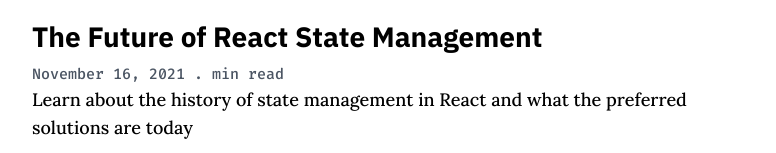
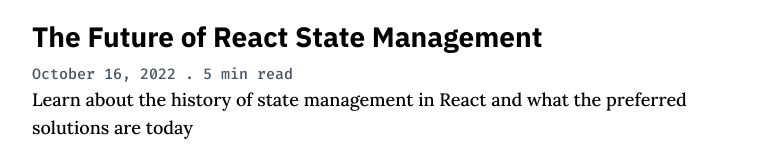
Before and after one commit to Prajwalad101/personal-blog, a Next.js app: page /blog in a window 1280 px wide. Shown: the part 146-299 px from the top of the page, without its empty margins (252-1028 px from the left). Built offline with nearby package versions, Linux system fonts and the light colour scheme.

Commit message:
add formatted date and readtime to individual posts

```diff
--- a/components/posts/post.js
+++ b/components/posts/post.js
@@ -3,8 +3,14 @@
 
 function Post(props) {
   const { title, excerpt, date, readTime, slug } = props.post;
+  const linkPath = `/posts/${slug}`;
 
-  const linkPath = `/posts/${slug}`;
+  const formattedDate = new Date(date).toLocaleDateString('en-US', {
+    day: 'numeric',
+    month: 'long',
+    year: 'numeric',
+  });
+
   return (
     <div>
       <Link href={linkPath}>
@@ -15,7 +21,7 @@
           </h1>
           {/* Date */}
           <p className='font-firaCode text-[15px] font-medium text-gray-600'>
-            November 16, 2021 . {readTime} min read
+            {formattedDate} . {readTime} min read
           </p>
           {/* Excerpt */}
           <p className='font-lora font-medium text-lg'>{excerpt}</p>
--- a/content/the-future-of-react-state-management.md
+++ b/content/the-future-of-react-state-management.md
@@ -4,6 +4,7 @@
 image: 'the-future-of-react-state-management.png'
 excerpt: 'Learn about the history of state management in React and what the preferred solutions are today'
 isFeatured: true
+readTime: 5
 ---
 
 # This is a title
```
